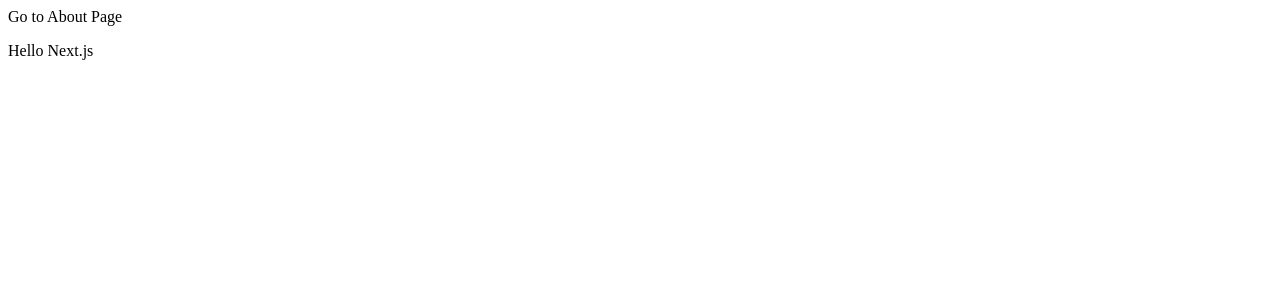
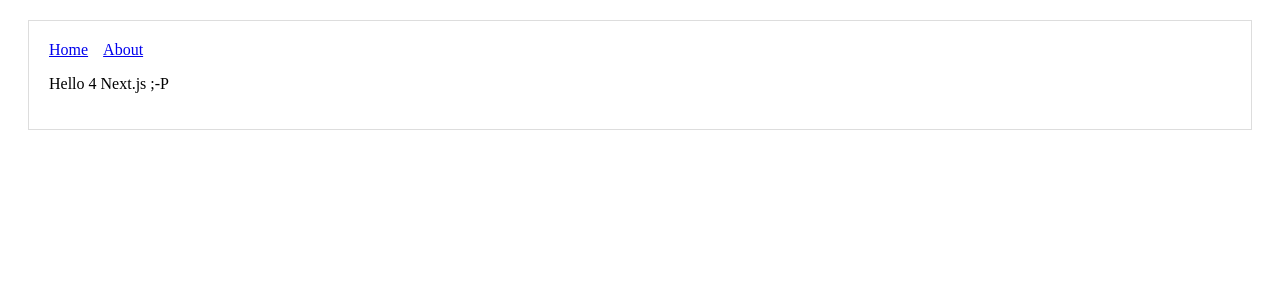
Before and after one commit to victornery/next-test, a Next.js app: page / in a window 1280 px wide. Shown: the top 300 px of the page. Built offline with nearby package versions, Linux system fonts and the light colour scheme.

Commit message:
Estudando componentização no Next

```diff
--- /dev/null
+++ b/components/Header.js
@@ -0,0 +1,18 @@
+import Link from 'next/link'
+
+const linkStyle = {
+  marginRight: 15
+}
+
+const Header = () => (
+  <div>
+    <Link href="/">
+      <a style={linkStyle} >Home</a>
+    </Link>
+    <Link href="/about">
+      <a style={linkStyle}>About</a>
+    </Link>
+  </div>
+)
+
+export default Header;
--- /dev/null
+++ b/components/MyLayout.js
@@ -0,0 +1,16 @@
+import Header from './Header'
+
+const layoutStyle = {
+  margin: 20,
+  padding: 20,
+  border: '1px solid #DDD'
+}
+
+const Layout = (props) => (
+  <div style={layoutStyle}>
+    <Header />
+    {props.children}
+  </div>
+)
+
+export default Layout
--- a/pages/index.js
+++ b/pages/index.js
@@ -1,12 +1,9 @@
-import Link from 'next/link'
+import Layout from '../components/MyLayout'
 
 const Index = () => (
-  <div>
-    <Link href="/about">
-      <div>Go to About Page</div>
-    </Link>
-    <p>Hello Next.js</p>
-  </div>
+  <Layout>
+    <p>Hello 4 Next.js ;-P</p>
+  </Layout>
 )
 
 export default Index
```
Also changed, not shown: pages/about.js (+5 -3 lines).
